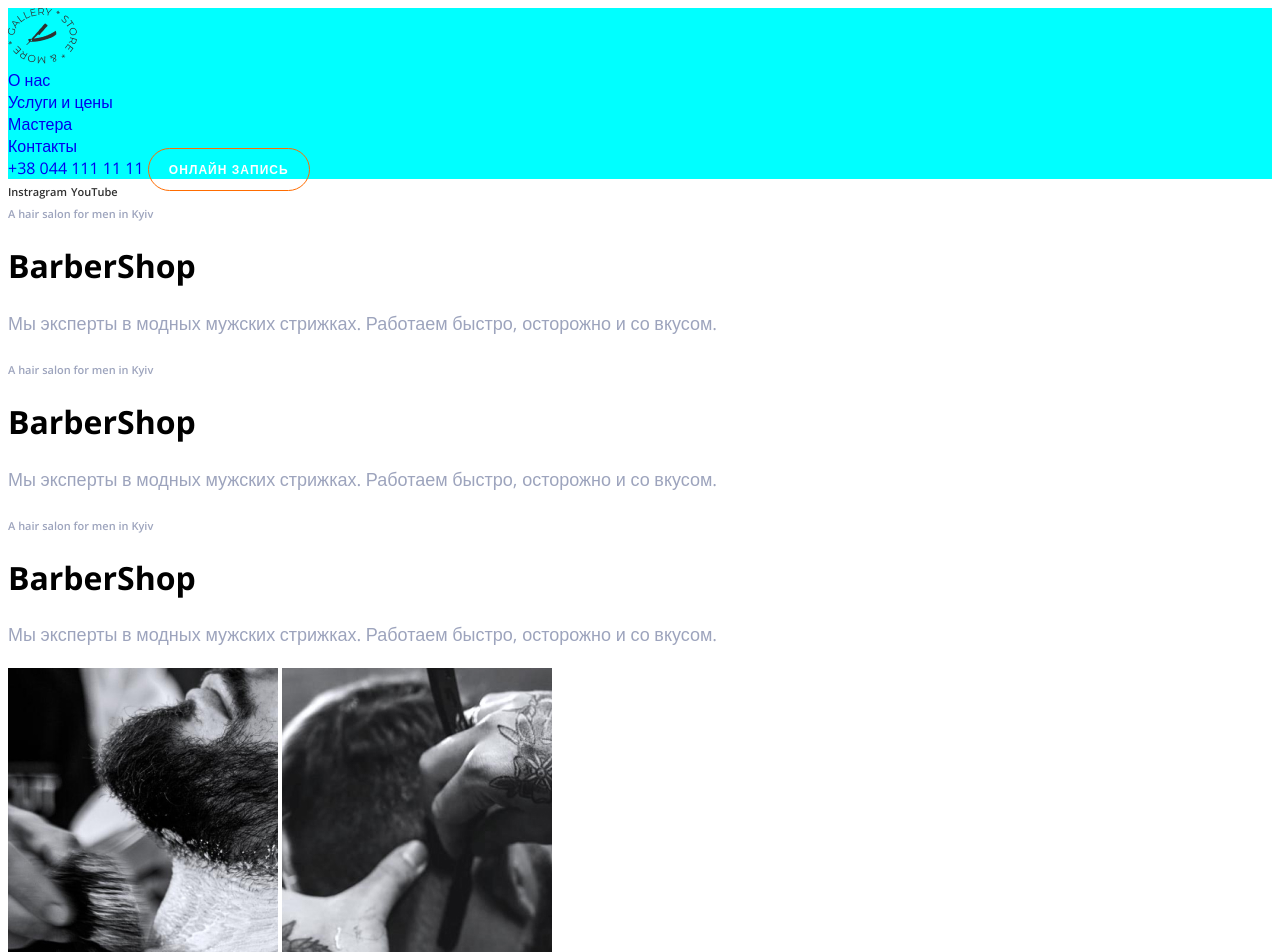
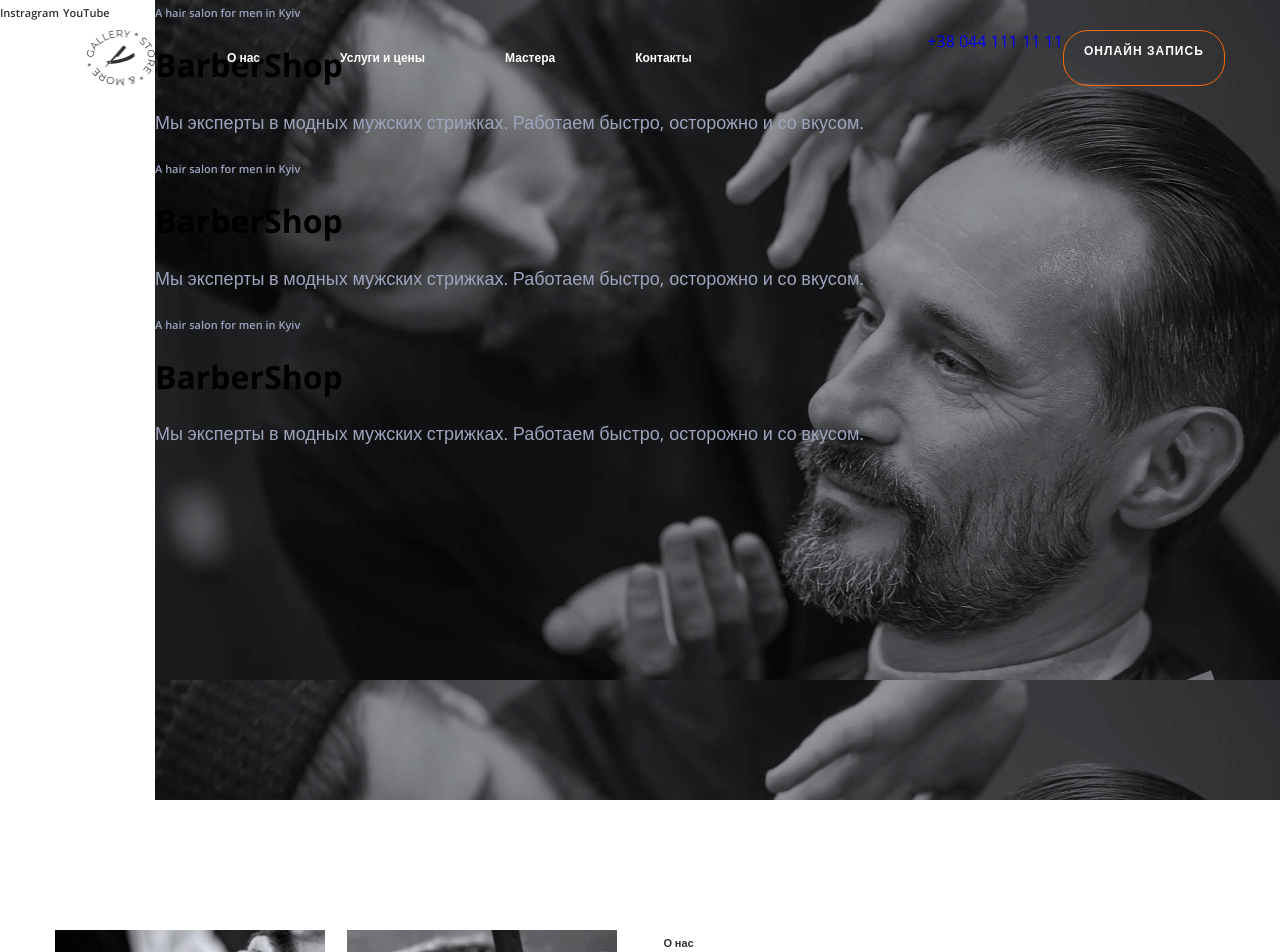
Before and after one commit to sokorevvvladimir/barbershop, a plain HTML site: page index.html in a window 1280 px wide. Shown: the top 952 px of the page. Drawn offline with nearby package versions, Linux system fonts and the light colour scheme.

Commit message:
add flex-boxes

```diff
--- a/css/style.css
+++ b/css/style.css
@@ -9,6 +9,10 @@
 
 body {
   font-family: "Open Sans", sans-serif;
+  margin: 0;
+}
+* {
+  box-sizing: border-box;
 }
 ul {
   list-style: none;
@@ -44,31 +48,79 @@ h2.section-title.lighten {
   font-size: 18px;
   line-height: 1.66;
 }
+.header {
+  height: 100vh;
+  width: 100%;
+  display: flex;
+  flex-wrap: wrap;
+  box-sizing: border-box;
+}
 
 /* Navbar styles here */
 nav.navbar {
-  background-color: aqua;
+  display: flex;
+  justify-content: space-between;
+  position: fixed;
+  top: 0;
+  width: 100%;
+  padding: 30px 55px 0 55px;
+}
+.nav-holder {
+  display: flex;
+  align-items: center;
+  height: 56px;
 }
 nav.navbar .btn-box {
-  display: inline-block;
+  display: flex;
 }
 .nav-links {
   outline: skyblue;
-  display: inline-block;
+  display: flex;
 }
 .nav-links li {
-  display: inline-block;
+  margin: 0 40px;
+  display: flex;
+}
+.logo-img {
+  width: 68px;
+  height: 56px;
+  margin: 0 32px;
 }
 a.nav-link {
   font-weight: 600;
   font-size: 12px;
   line-height: 1.33;
   color: #fff;
+  display: flex;
 }
 a.nav-link:hover,
 .social-link:hover {
   color: var (--primary-color);
 }
+
+/* Main styles here */
+.section-box {
+  padding: 130px 55px;
+  width: 100%;
+}
+
+.about-section,
+.why-us_section {
+  display: flex;
+  justify-content: space-between;
+}
+.about_image-box {
+  width: 48%;
+  display: flex;
+  justify-content: space-between;
+}
+.about_image-box img {
+  width: 48%;
+}
+.description-container {
+  width: 48%;
+}
+
 p.section-description {
   font-weight: 400;
   font-size: 14px;
@@ -92,29 +144,52 @@ p.section-description {
   border-radius: 25px;
   padding: 12px 20px;
   color: #fff;
+  display: inline-block;
 }
 .primary-btn.darken {
   color: var(--text-primary);
 }
+.slider {
+  width: calc(100% - 155px);
+  background-image: url(../images/slider/slider-one.jpg);
+}
+.sidebar {
+  width: 155px;
+  height: 100vh;
+  background-color: #fff;
+}
 
 /* Price styles */
 .price-list {
-  display: inline-block;
+  display: flex;
+}
+.price-item {
+  width: 100%;
+  display: flex;
+  justify-content: space-between;
 }
 .price-item p,
 .price-item span {
-  display: inline-block;
   font-size: 18px;
   line-height: 1.67;
   color: var(--text-secondary);
+}
+.number-container {
+  display: flex;
+  flex-wrap: wrap;
+  justify-content: space-between;
+  width: 48%;
+  padding: 0 100px;
 }
 
 /* Why us styles here */
 .number-box {
   display: inline-block;
   background-color: #f7f7f7;
-  width: 170px;
+  min-width: 170px;
+  width: 48%;
   height: 132px;
+  margin-top: 30px;
 }
 .number-box p,
 .number-box span {
@@ -134,6 +209,11 @@ p.section-description {
   color: var(--text-primary);
 }
 /* Masters styles here */
+.masters-list {
+  display: flex;
+  justify-content: space-between;
+  flex-basis: 300px;
+}
 .master-card p {
   font-size: 18px;
   line-height: 1.38;
--- a/index.html
+++ b/index.html
@@ -17,30 +17,30 @@
 <body>
 
     <header class="header">
+        <!--Aside-->
 
+        <aside class="sidebar">
+            <div class="social-box">
+                <a href="#" class="social-link">Instragram</a>
+                <a href="#" class="social-link">YouTube</a>
+            </div>
+        </aside>
         <!-- Navbar -->
         <nav class="navbar">
-            <img src="./images/Logo.png" alt="Имя компании" class="logo img">
-            <ul class="nav links">
-                <li><a href="#about-section"class="nav link">О нас</a></li>
-                <li><a href="#"class="nav link">Услуги и цены</a></li>
-                <li><a href="#masters-section"class="nav link">Мастера</a></li>
-                <li><a href="#"class="nav link">Контакты</a></li>
-            </ul>
+            <div class="nav-holder">
+                <img src="./images/Logo.png" alt="Имя компании" class="logo-img">
+                <ul class="nav-links">
+                    <li><a href="#about-section"class="nav-link">О нас</a></li>
+                    <li><a href="#"class="nav-link">Услуги и цены</a></li>
+                    <li><a href="#masters-section"class="nav-link">Мастера</a></li>
+                    <li><a href="#"class="nav-link">Контакты</a></li>
+                </ul>
+            </div>
             <div class="btn-box">
                 <a href="tel:+380441111111" class="phone-link">+38 044 111 11 11</a>
                 <a href="#footer" class="primary-btn">Онлайн запись</a>
             </div>
         </nav>
-
-        <!--Aside-->
-
-        <aside class="sidebar">
-            <div class="social-box">
-                <a href="#"class="social-link">Instragram</a>
-                <a href="#"class="social-link">YouTube</a>
-            </div>
-        </aside>
 
         <!--Slider-->
 
@@ -65,8 +65,9 @@
             </div>
         </div>
     </header>
+    <!-- Main content -->
     <main class="layout">
-    <section class="section-box" id="about-section">
+    <section class="section-box about-section" id="about-section">
         <div class="about_image-box">
             <img src="./images/about/about-one.jpg" alt="Намазываем пеной">
             <img src="./images/about/about-two.jpg" alt="А потом вот так опасной бритвой бреем">
@@ -128,7 +129,7 @@
         <a href="#footer" class="primary-btn">Онлайн запись</a>
     </section>
     <!--Why us-->
-    <section id="why-section" class="section-box">
+    <section id="why-section" class="section-box why-us_section">
         <div class="number-container">
             <div class="number-box">
                 <p>600</p>
```
Also changed, not shown: images/slider/slider-one.jpg (added), images/slider/slider-three.jpg (added), images/slider/slider-two.jpg (added).
